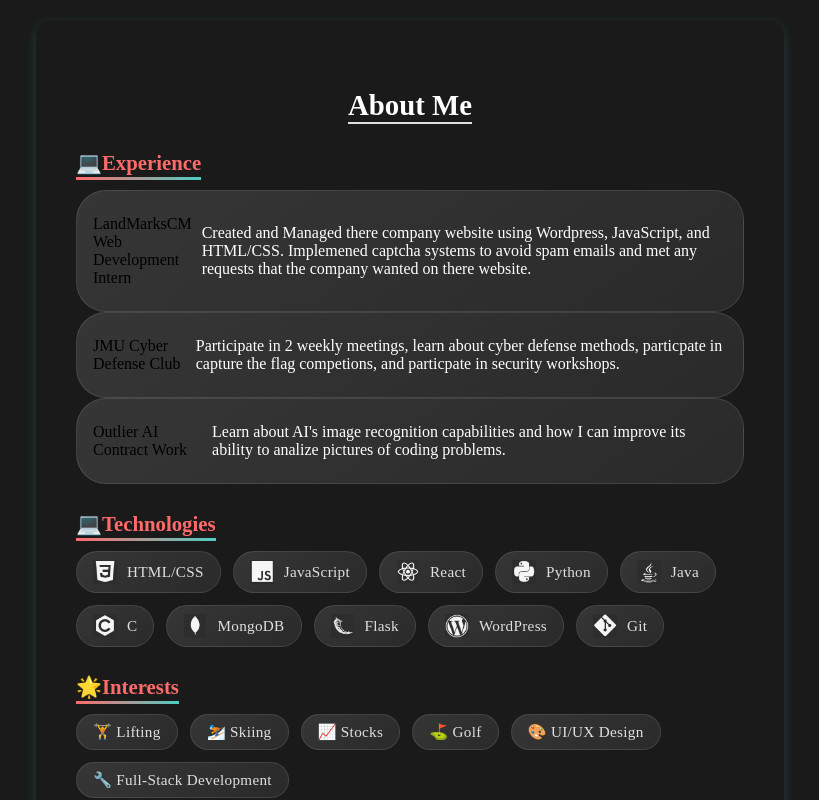
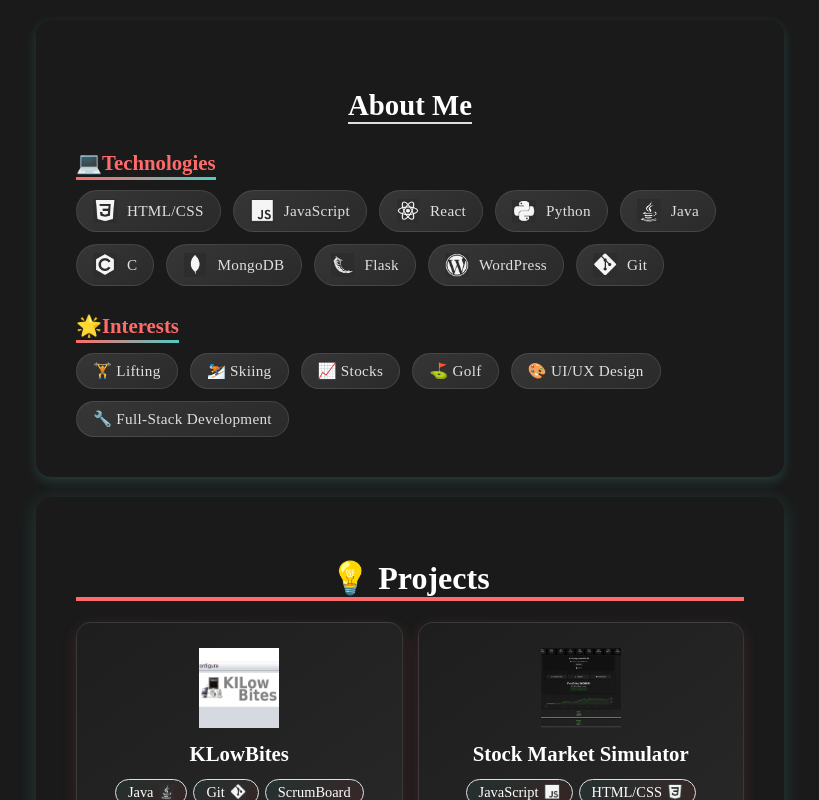
Before and after one commit to MichaelAho1/Portfolio, a React (Vite) app: page / in a window 1280 px wide. Shown: the part 580-1380 px from the top of the page, without its empty margins (230-1049 px from the left). Built offline with nearby package versions, Linux system fonts and the light colour scheme; no server answers.

Commit message:
Updated MorningFlow picture

```diff
--- a/src/components/profile/profile.css
+++ b/src/components/profile/profile.css
@@ -139,10 +139,6 @@
 
 @media (max-width: 768px) {
   .tech-items {
-    justify-content: center;
     padding: 0 10px;
   }
 }
-.job-description {
-  color: white;
-}
--- a/src/components/profile/profile.jsx
+++ b/src/components/profile/profile.jsx
@@ -70,21 +70,6 @@
       <div className="About">
         <h3 id="head3">About Me</h3>
         <div className="about-container">
-          <div className="section-group">
-            <h4>💻Experience</h4>
-            <div className="tech-item">
-             <p>LandMarksCM <br></br>Web Development Intern</p>
-             <p className="job-description">Created and Managed there company website using Wordpress, JavaScript, and HTML/CSS. Implemened captcha systems to avoid spam emails and met any requests that the company wanted on there website.</p>
-            </div>
-            <div className="tech-item">
-             <p>JMU Cyber Defense Club</p>
-             <p className="job-description">Participate in 2 weekly meetings, learn about cyber defense methods, particpate in capture the flag competions, and particpate in security workshops.</p>
-            </div>
-            <div className="tech-item">
-             <p>Outlier AI  Contract Work</p>
-             <p className="job-description">Learn about AI's image recognition capabilities and how I can improve its ability to analize pictures of coding problems.</p>
-            </div>
-          </div>
           <div className="section-group">
             <h4>💻Technologies</h4>
             <div className="tech-items">
```
Also changed, not shown: src/components/projects/assets/MorningFlow-img.png.
